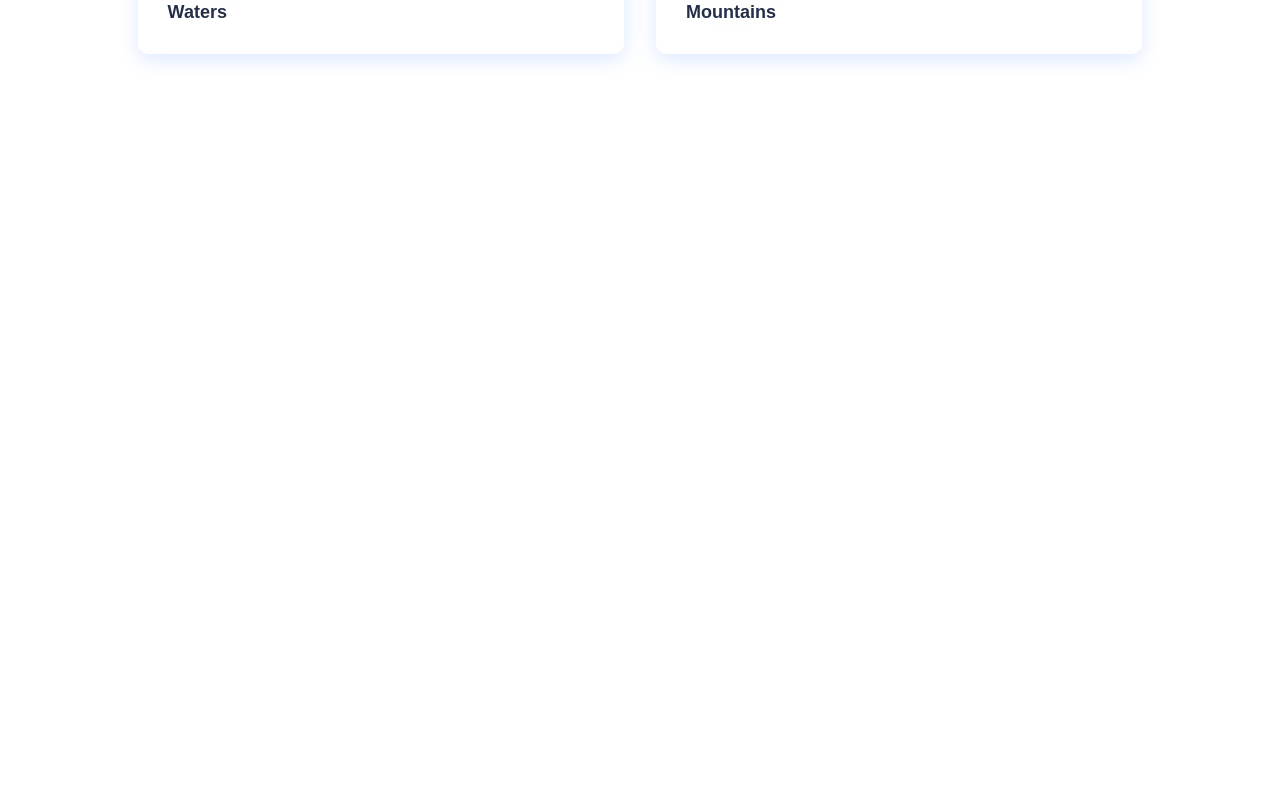
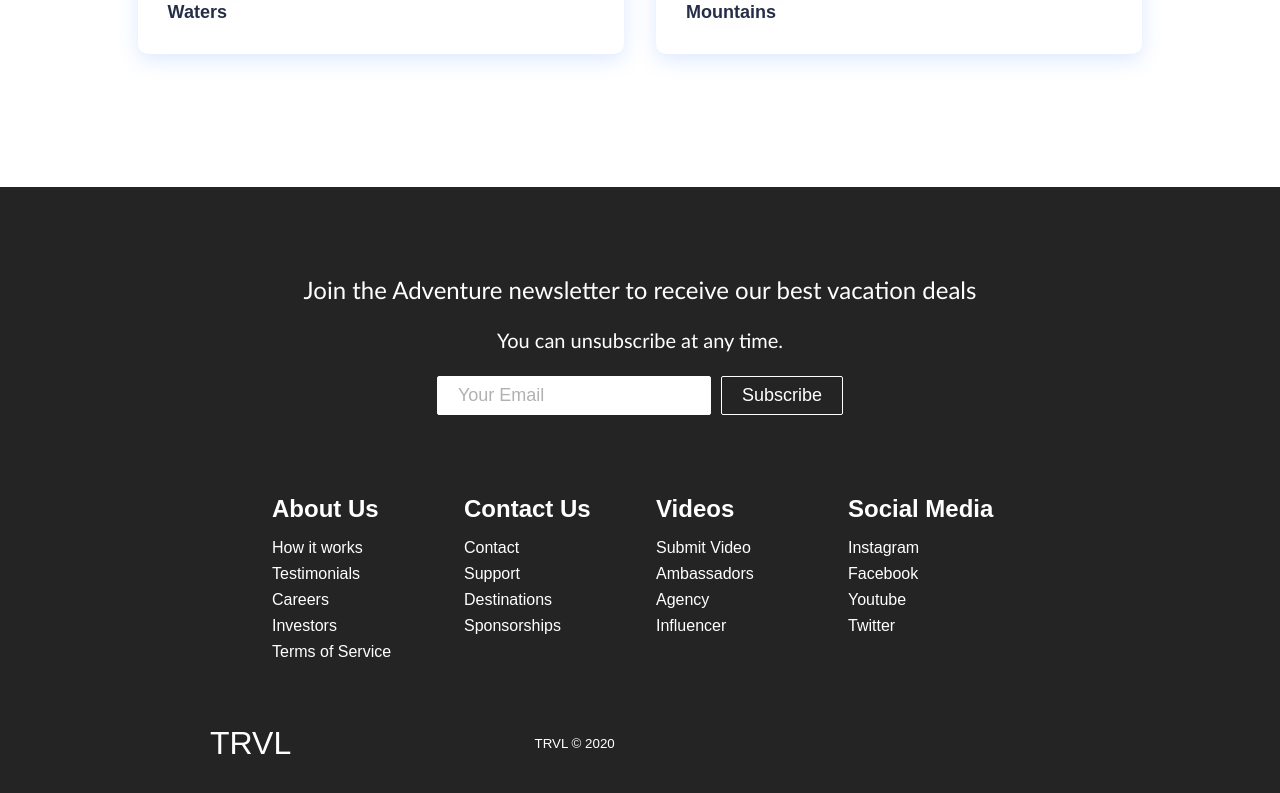
Before and after one commit to SethDimmer123/Travel-website-react, a React (Create React App) app: page / in a window 1280 px wide. Shown: the part 1757-2550 px from the top of the page. Before the commit the page ends 1944 px from the top, so only its background shows below. Built offline with nearby package versions, Linux system fonts and the light colour scheme; the HTML template or start-up script is replaced by a standard one.

Commit message:
initial commit

```diff
--- a/src/components/Footer.css
+++ b/src/components/Footer.css
@@ -0,0 +1,163 @@
+.footer-container {
+    background-color: #242424;
+    padding: 4rem 0 2rem 0;
+    display: flex;
+    flex-direction: column;
+    justify-content: center;
+    align-items: center;
+  }
+
+  .footer-subscription {
+    display: flex;
+    flex-direction: column;
+    justify-content: center;
+    align-items: center;
+    text-align: center;
+
+    margin-bottom: 24px;
+    padding: 24px;
+    color: #fff;
+  }
+
+  .footer-subscription > p {
+    font-family: 'Trebuchet MS', 'Lucida Sans Unicode', 'Lucida Grande',
+      'Lucida Sans', Arial, sans-serif;
+  }
+
+  .footer-subscription-heading {
+    margin-bottom: 24px;
+    font-size: 24px;
+  }
+
+  .footer-subscription-text {
+    margin-bottom: 24px;
+    font-size: 20px;
+  }
+
+  .footer-input {
+    padding: 8px 20px;
+    border-radius: 2px;
+    margin-right: 10px;
+    outline: none;
+    border: none;
+    font-size: 18px;
+    margin-bottom: 16px;
+    border: 1px solid #fff;
+  }
+
+  .footer-links {
+    width: 100%;
+    max-width: 1000px;
+    display: flex;
+    justify-content: center;
+  }
+
+  .footer-link-wrapper {
+    display: flex;
+  }
+
+  .footer-link-items {
+    display: flex;
+    flex-direction: column;
+    align-items: flex-start;
+    margin: 16px;
+    text-align: left;
+    width: 160px;
+    box-sizing: border-box;
+  }
+
+  .footer-link-items h2 {
+    margin-bottom: 16px;
+  }
+
+  .footer-link-items > h2 {
+    color: #fff;
+  }
+
+  .footer-link-items a {
+    color: #fff;
+    text-decoration: none;
+    margin-bottom: 0.5rem;
+  }
+
+  .footer-link-items a:hover {
+    color: #e9e9e9;
+    transition: 0.3s ease-out;
+  }
+
+  .footer-email-form h2 {
+    margin-bottom: 2rem;
+  }
+
+  .footer-input::placeholder {
+    color: #b1b1b1;
+  }
+
+  /* Social Icons */
+  .social-icon-link {
+    color: #fff;
+    font-size: 24px;
+  }
+
+  .social-media {
+    max-width: 1000px;
+    width: 100%;
+  }
+
+  .social-media-wrap {
+    display: flex;
+    justify-content: space-between;
+    align-items: center;
+    width: 90%;
+    max-width: 1000px;
+    margin: 40px auto 0 auto;
+  }
+
+  .social-icons {
+    display: flex;
+    justify-content: space-between;
+    align-items: center;
+    width: 240px;
+  }
+
+  .social-logo {
+    color: #fff;
+    justify-self: start;
+    margin-left: 20px;
+    cursor: pointer;
+    text-decoration: none;
+    font-size: 2rem;
+    display: flex;
+    align-items: center;
+    margin-bottom: 16px;
+  }
+
+  .website-rights {
+    color: #fff;
+    margin-bottom: 16px;
+  }
+
+  @media screen and (max-width: 820px) {
+    .footer-links {
+      padding-top: 2rem;
+    }
+
+    .footer-input {
+      width: 100%;
+    }
+
+    .btn {
+      width: 100%;
+    }
+
+    .footer-link-wrapper {
+      flex-direction: column;
+    }
+
+    .social-media-wrap {
+      flex-direction: column;
+    }
+  }
+
+  @media screen and (max-width: 768px) {
+  }
--- a/src/components/Footer.js
+++ b/src/components/Footer.js
@@ -1,11 +1,120 @@
-import React from 'react'
+import React from 'react';
+import './Footer.css';
+import { Button } from './Button';
+import { Link } from 'react-router-dom';
 
 function Footer() {
   return (
     <div className='footer-container'>
-
+      <section className='footer-subscription'>
+        <p className='footer-subscription-heading'>
+          Join the Adventure newsletter to receive our best vacation deals
+        </p>
+        <p className='footer-subscription-text'>
+          You can unsubscribe at any time.
+        </p>
+        <div className='input-areas'>
+          <form>
+            <input
+              className='footer-input'
+              name='email'
+              type='email'
+              placeholder='Your Email'
+            />
+            <Button buttonStyle='btn--outline'>Subscribe</Button>
+          </form>
+        </div>
+      </section>
+      <div class='footer-links'>
+        <div className='footer-link-wrapper'>
+          <div class='footer-link-items'>
+            <h2>About Us</h2>
+            <Link to='/sign-up'>How it works</Link>
+            <Link to='/'>Testimonials</Link>
+            <Link to='/'>Careers</Link>
+            <Link to='/'>Investors</Link>
+            <Link to='/'>Terms of Service</Link>
+          </div>
+          <div class='footer-link-items'>
+            <h2>Contact Us</h2>
+            <Link to='/'>Contact</Link>
+            <Link to='/'>Support</Link>
+            <Link to='/'>Destinations</Link>
+            <Link to='/'>Sponsorships</Link>
+          </div>
+        </div>
+        <div className='footer-link-wrapper'>
+          <div class='footer-link-items'>
+            <h2>Videos</h2>
+            <Link to='/'>Submit Video</Link>
+            <Link to='/'>Ambassadors</Link>
+            <Link to='/'>Agency</Link>
+            <Link to='/'>Influencer</Link>
+          </div>
+          <div class='footer-link-items'>
+            <h2>Social Media</h2>
+            <Link to='/'>Instagram</Link>
+            <Link to='/'>Facebook</Link>
+            <Link to='/'>Youtube</Link>
+            <Link to='/'>Twitter</Link>
+          </div>
+        </div>
+      </div>
+      <section class='social-media'>
+        <div class='social-media-wrap'>
+          <div class='footer-logo'>
+            <Link to='/' className='social-logo'>
+              TRVL
+              <i class='fab fa-typo3' />
+            </Link>
+          </div>
+          <small class='website-rights'>TRVL © 2020</small>
+          <div class='social-icons'>
+            <Link
+              class='social-icon-link facebook'
+              to='/'
+              target='_blank'
+              aria-label='Facebook'
+            >
+              <i class='fab fa-facebook-f' />
+            </Link>
+            <Link
+              class='social-icon-link instagram'
+              to='/'
+              target='_blank'
+              aria-label='Instagram'
+            >
+              <i class='fab fa-instagram' />
+            </Link>
+            <Link
+              class='social-icon-link youtube'
+              to='/'
+              target='_blank'
+              aria-label='Youtube'
+            >
+              <i class='fab fa-youtube' />
+            </Link>
+            <Link
+              class='social-icon-link twitter'
+              to='/'
+              target='_blank'
+              aria-label='Twitter'
+            >
+              <i class='fab fa-twitter' />
+            </Link>
+            <Link
+              class='social-icon-link twitter'
+              to='/'
+              target='_blank'
+              aria-label='LinkedIn'
+            >
+              <i class='fab fa-linkedin' />
+            </Link>
+          </div>
+        </div>
+      </section>
     </div>
-  )
+  );
 }
 
-export default Footer
+export default Footer;
--- a/src/components/pages/Home.js
+++ b/src/components/pages/Home.js
@@ -2,12 +2,14 @@
 import '../../App.css'
 import HeroSection from '../HeroSection'
 import Cards from '../Cards'
+import Footer from '../Footer'
 
 function Home() {
     return (
         <>
         <HeroSection />
         <Cards />
+        <Footer />
         </>
     )
 }
```
